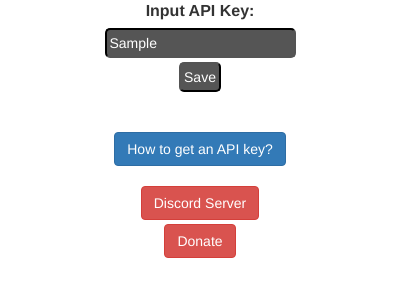
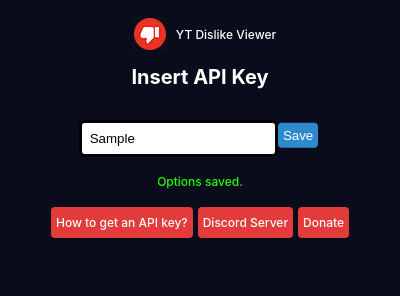
Before and after one commit to pgamerx/yt-dislikes-viewer, a browser extension: page popup/index.html in a window 400 px wide. Both pictures are taken after typing "Sample" into the empty fields and a click on the button "Save". Drawn offline with nearby package versions, Linux system fonts and the light colour scheme.

Commit message:
Popup Improvement
I improved the popup to be much better, hope you like it

```diff
--- a/popup/index.css
+++ b/popup/index.css
@@ -1,30 +1,86 @@
 body {
-  background-color: #333;
+  background-color: #0b0c1b;
   color: #fff;
-  font-family: arial;
+  font: 500 1.5rem/1.75 "Inter", sans-serif;
   font-size: 12px;
   text-align: center;
 }
 
-label {
-  font-weight: bold;
-  font-size: 16px;
+.logo {
+  display: flex;
+  align-items: center;
+  justify-content: center;
 }
 
-a {
-  color: #8ff;
+.logoImg {
+  padding: 10px;
 }
 
-#wptk,
-#save {
-  border-radius: 5px;
-  background-color: #555;
-  border-style: solid 2px;
-  border-color: #000;
-  color: #fff;
-  padding: 3px;
+.logoText {
+  font-size: 12px;
 }
 
-#spacer {
-  height: 4px;
+.status {
+  padding-bottom: 5px;
 }
+
+.Header {
+  padding: 0px;
+  margin: 0;
+  font-size: 20px;
+}
+
+.wptk {
+  border-radius: 2px;
+  background-color: #fff;
+  outline: solid;
+  border: solid 3px white;
+  color: #000;
+  padding: 5px 5px;
+  margin: 0px 0;
+  box-sizing: border-box;
+}
+
+.link {
+  color: #fff;
+  text-decoration: none;
+  background: #e33b3b;
+  border-radius: 4px;
+  padding: 5px;
+  transition-duration: 0.3s;
+}
+
+.link:hover,
+.link:focus {
+  box-shadow: 0 0.5em 0.5em -0.4em var(--hover);
+  transform: translateY(-0.25em);
+}
+
+.link-wrap {
+  display: flex;
+  justify-content: center;
+  align-items: center;
+  flex-direction: row;
+  flex-wrap: wrap;
+  gap: 5px;
+  padding: 10px;
+}
+
+.save {
+  cursor: pointer;
+  border: none;
+  color: #fff;
+  text-decoration: none;
+  background: #2d8acc;
+  border-radius: 4px;
+  padding: 5px;
+  margin-bottom: 20px;
+  margin-top: 10px;
+  transition-duration: 0.3s;
+}
+
+.save:hover,
+.save:focus {
+  box-shadow: 0 0.5em 0.5em -0.4em var(--hover);
+  transform: translateY(-0.25em);
+}
--- a/popup/index.html
+++ b/popup/index.html
@@ -1,26 +1,35 @@
-<html>
+
+
+<!DOCTYPE html>
+<html lang="en">
 <head>
   <script src="index.js" defer></script>
   <link rel="stylesheet" href="index.css">
-      <link rel="stylesheet" href="https://maxcdn.bootstrapcdn.com/bootstrap/3.4.1/css/bootstrap.min.css">
-
+  <meta charset="UTF-8">
+  <meta http-equiv="X-UA-Compatible" content="IE=edge">
+  <meta name="viewport" content="width=device-width, initial-scale=1.0">
+  <title>Document</title>
 </head>
 <body>
-      <label>
-        Input API Key:
-      </label>
+
+  <div class="logo">
+    <img title="logo" class="logoImg" src="/icons/get_started32.png"/>
+    <span class="logoText">YT Dislike Viewer</span>
+  </div>
+
+  <h1 class="Header">
+    Insert API Key
+  </h1>
   </br>
-      <input type="text" id="wptk" />
-      <div id="spacer"></div>
-      <button id="save">Save</button>
-      <div id="status"></div>
-      </br>
-      </br>
-  <button type="button" class="btn btn-primary" id="how" href="https://blog.hubspot.com/website/how-to-get-youtube-api-key">How to get an API key?</button>
-      </br></br>
-  <button type="button" class="btn btn-danger" id="discord" href="https://u.pgamerx.com/discord">Discord Server</button>
-  <div id="spacer"></div>
-  <button type="button" class="btn btn-danger" id="donate" href="https://ko-fi.com/pgamerx">Donate</button>
+  <input placeholder="Api Key" type="text" class="wptk" />
+  <button class="save">Save</button>
+  <div class="status"></div>
+  <div class="link-wrap">
+    <a class="how link" href="https://blog.hubspot.com/website/how-to-get-youtube-api-key" target="_blank">How to get an API key?</a>
+    <a class="discord link" href="https://u.pgamerx.com/discord" target="_blank">Discord Server</a>
+    <a class="donate link" href="https://ko-fi.com/pgamerx" target="_blank">Donate</a>
+  </div>
+
 
   </br>
 
--- a/popup/index.js
+++ b/popup/index.js
@@ -1,29 +1,38 @@
-function save_options() {
-  var api = document.getElementById('wptk').value;
-    chrome.storage.sync.set({
-    savedApi: api,
-  }, function() {
-    // Update status to let user know options were saved.
-    var status = document.getElementById('status');
-    status.textContent = 'Options saved.';
-    setTimeout(function() {
-      status.textContent = '';
-    }, 750);
-  });
+function save_options(e) {
+  var api = document.getElementsByClassName("wptk")[0].value;
+  console.log(e);
+
+  if (api === "") {
+    var status = document.getElementsByClassName("status")[0];
+    status.textContent = "Please insert a valid API key.";
+    status.style.color = "#ff0000";
+
+    setTimeout(() => {
+      var status = document.getElementsByClassName("status")[0];
+      status.textContent = "";
+    }, 5000);
+  } else {
+    var status = document.getElementsByClassName("status")[0];
+    status.textContent = "Option saved.";
+    status.style.color = "#1eff00";
+    chrome.storage.sync.set(
+      {
+        savedApi: api,
+      },
+      function () {
+        // Update status to let user know options were saved.
+        var status = document.getElementsByClassName("status")[0];
+        status.textContent = "Options saved.";
+
+        setTimeout(() => {
+          var status = document.getElementsByClassName("status")[0];
+          status.textContent = "";
+        }, 5000);
+      }
+    );
+  }
 }
 
-function how(){
-window.open("https://blog.hubspot.com/website/how-to-get-youtube-api-key", '_blank').focus();
-
-}
-function discord(){
-window.open("https://u.pgamerx.com/discord", '_blank').focus();
-}
-function donate(){
-window.open("https://ko-fi.com/pgamerx", '_blank').focus();
-}
-
-document.getElementById('save').addEventListener('click', save_options);
-document.getElementById('how').addEventListener('click', how);
-document.getElementById('discord').addEventListener('click', discord);
-document.getElementById('donate').addEventListener('click', donate);
+document
+  .getElementsByClassName("save")[0]
+  .addEventListener("click", save_options);
```
Lines whose indentation alone changed are shown as unchanged.
